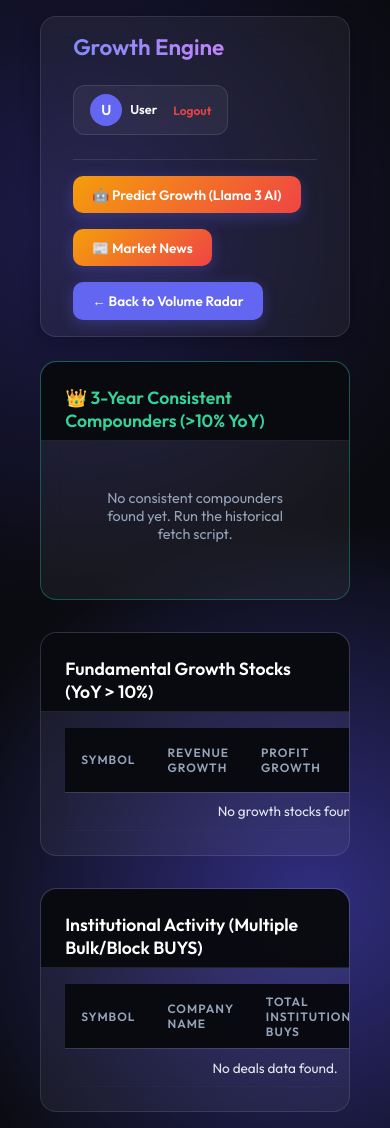
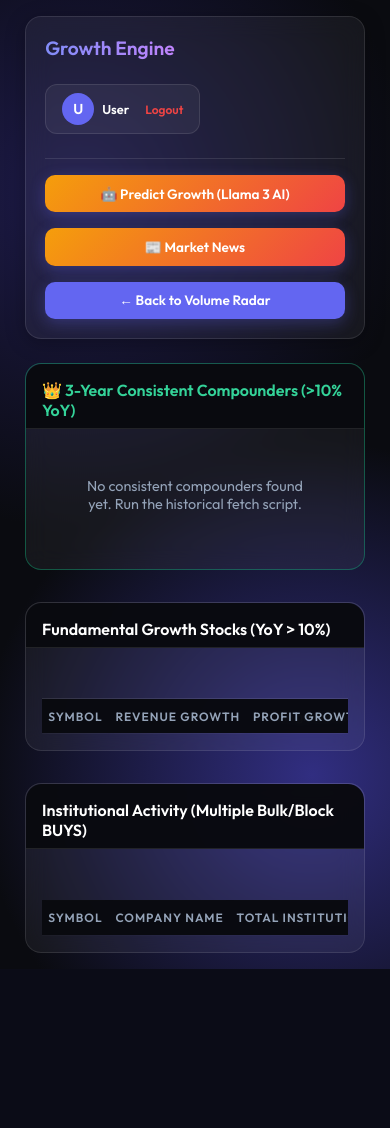
Before and after one commit to TechyShahid/TradingPlatform, a Flask app: page /growth in a window 390 px wide. After the commit the page ends 969 px from the top, so only its background shows below. Run offline with Flask 3, Linux system fonts and the light colour scheme; the visitor is signed in with stand-in values (Sample User, id 1); data that the repository does not hold is empty.

Commit message:
feat: implement responsive mobile layouts for dashboard pages and add environment variable configuration template

```diff
--- a/backend-python/templates/growth.html
+++ b/backend-python/templates/growth.html
@@ -170,6 +170,69 @@
         .pagination button:disabled { opacity: 0.5; cursor: not-allowed; }
         .pagination button.active { background: var(--accent); border-color: var(--accent); color: white; }
         .page-info { display: flex; gap: 0.3rem; align-items: center; font-size: 0.8rem; }
+
+        /* Responsive Design */
+        @media (max-width: 768px) {
+            body {
+                padding: 1rem;
+            }
+
+            header {
+                flex-direction: column;
+                align-items: flex-start;
+                padding: 1.2rem;
+                gap: 1.2rem;
+                border-radius: 16px;
+            }
+
+            header > div:first-child {
+                width: 100%;
+                justify-content: space-between;
+                align-items: center;
+            }
+
+            header > div:last-child {
+                width: 100%;
+                flex-direction: column;
+                align-items: stretch;
+                gap: 0.8rem;
+                border-top: 1px solid var(--glass-border);
+                padding-top: 1rem;
+                margin-top: 0.5rem;
+            }
+
+            .user-profile {
+                width: auto;
+                margin-left: 0 !important;
+            }
+
+            h1 {
+                font-size: 1.2rem;
+            }
+
+            .btn {
+                width: 100%;
+                justify-content: center;
+                text-align: center;
+            }
+
+            .panel {
+                padding: 0 1rem 1rem 1rem;
+                max-height: 85vh;
+            }
+
+            .panel h2 {
+                font-size: 1rem;
+                margin: 0 -1rem 1rem -1rem;
+                padding: 1rem 1rem 0.5rem 1rem;
+            }
+
+            th, td {
+                padding: 0.6rem 0.4rem;
+                font-size: 0.75rem;
+                white-space: nowrap;
+            }
+        }
     </style>
 </head>
 
@@ -210,6 +273,7 @@
                 <div id="ai-loading" class="loading">
                     Llama 3 is analyzing all market data (Deals + Fundamentals). This may take 15-30 seconds...
                 </div>
+                <div style="overflow-x: auto; width: 100%; -webkit-overflow-scrolling: touch; margin-top: 0.5rem;">
                     <table id="ai-table" style="display: none;">
                         <thead>
                             <tr>
@@ -222,11 +286,13 @@
                         <tbody id="ai-body"></tbody>
                     </table>
                 </div>
+            </div>
 
             <!-- Compounders Panel -->
             <div class="panel" id="comp-panel" style="border-color: rgba(16, 185, 129, 0.4);">
                 <h2 style="color: #34d399;">👑 3-Year Consistent Compounders (>10% YoY)</h2>
                 <div id="comp-loading" class="loading">Fetching consistent compounders...</div>
+                <div style="overflow-x: auto; width: 100%; -webkit-overflow-scrolling: touch; margin-top: 0.5rem;">
                     <table id="comp-table" style="display: none;">
                         <thead>
                             <tr>
@@ -238,11 +304,13 @@
                         <tbody id="comp-body"></tbody>
                     </table>
                 </div>
+            </div>
 
             <!-- Fundamentals Panel -->
             <div class="panel">
                 <h2>Fundamental Growth Stocks (YoY > 10%)</h2>
                 <div id="fund-loading" class="loading">Analyzing fundamentals...</div>
+                <div style="overflow-x: auto; width: 100%; -webkit-overflow-scrolling: touch; margin-top: 0.5rem;">
                     <table id="fund-table" style="display: none;">
                         <thead>
                             <tr>
@@ -255,6 +323,7 @@
                         </thead>
                         <tbody id="fund-body"></tbody>
                     </table>
+                </div>
                 <div id="fund-pagination" class="pagination" style="display: none;">
                     <button id="fund-prev" onclick="changeFundPage(-1)">Previous</button>
                     <div id="fund-page-info" class="page-info"></div>
@@ -266,6 +335,7 @@
             <div class="panel">
                 <h2>Institutional Activity (Multiple Bulk/Block BUYS)</h2>
                 <div id="deals-loading" class="loading">Analyzing institutional deals...</div>
+                <div style="overflow-x: auto; width: 100%; -webkit-overflow-scrolling: touch; margin-top: 0.5rem;">
                     <table id="deals-table" style="display: none;">
                         <thead>
                             <tr>
@@ -277,6 +347,7 @@
                         </thead>
                         <tbody id="deals-body"></tbody>
                     </table>
+                </div>
                 <div id="deals-pagination" class="pagination" style="display: none;">
                     <button id="deals-prev" onclick="changeDealsPage(-1)">Previous</button>
                     <div id="deals-page-info" class="page-info"></div>
```
Also changed, not shown: backend-python/templates/deals.html (+69 -0 lines), backend-python/templates/news.html (+44 -0 lines). Lines whose indentation alone changed are shown as unchanged.
